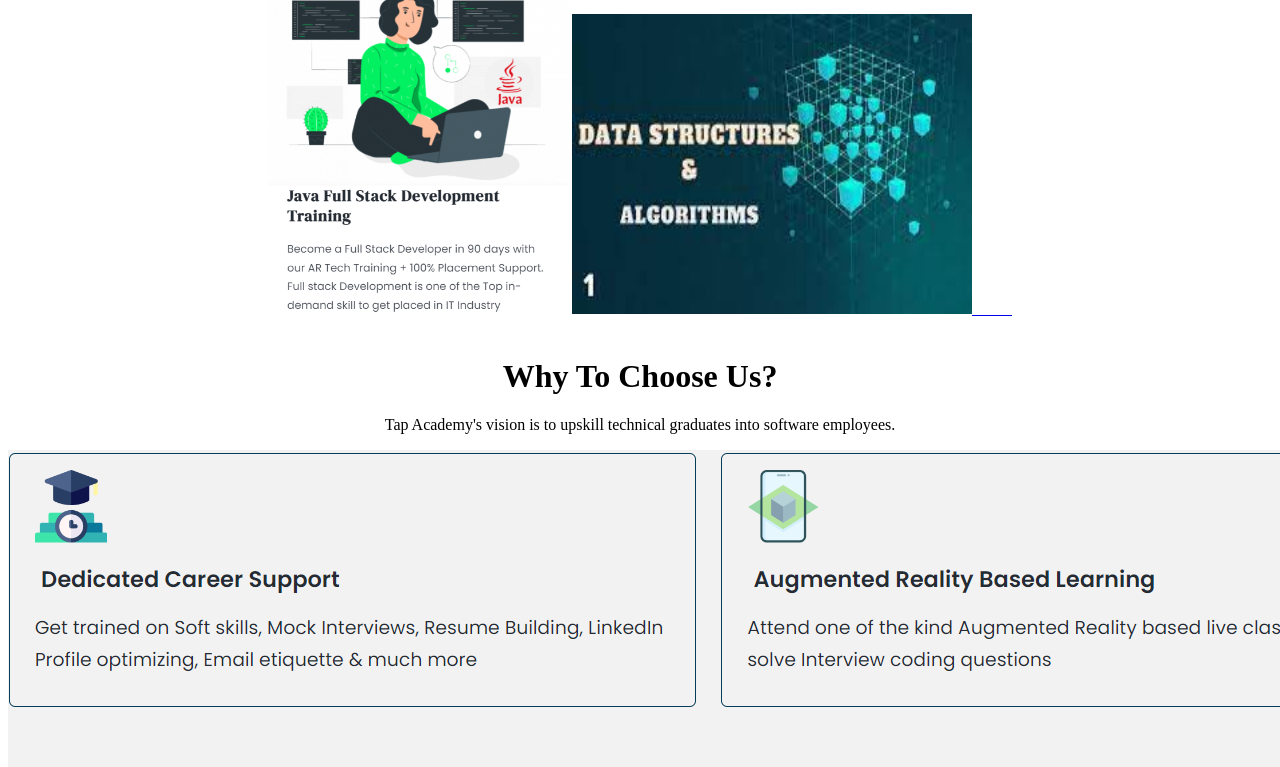
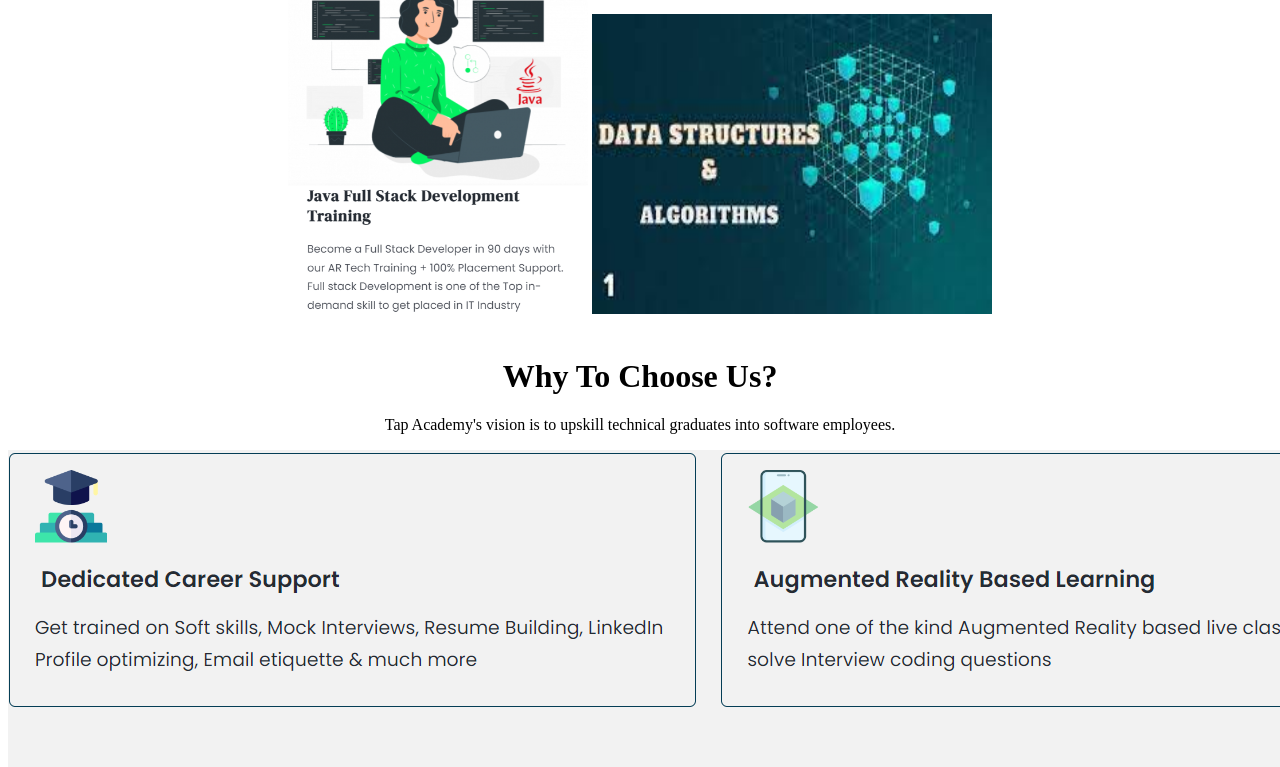
Before and after one commit to RanjithaHproject/portfolio.github.io, a plain HTML site: page home.html in a window 1280 px wide. Shown: the part 2959-3726 px from the top of the page. Drawn offline with Linux system fonts and the light colour scheme.

Commit message:
Add files via upload

```diff
--- a/home.html
+++ b/home.html
@@ -39,7 +39,7 @@
      <br>
               <center><h1>Our Career Programs</h1></center>
               <center><p>Explore our online courses designed by experts which offer students support, career counseling & Certification</p></center>
-                 <center><a href="full.html"  target="_self"><img src="java.png" alt="" height="400"></a> <a href="datas.html"  target="_self"><img src="data structure.jpg" alt="" height="300" width="400">&nbsp;&nbsp;&nbsp;&nbsp;&nbsp;&nbsp;&nbsp;&nbsp;&nbsp;&nbsp;</a></center>
+                 <center><a href="full.html"  target="_self"><img src="java.png" alt="" height="400"></a> <a href="datas.html"  target="_self"><img src="data structure.jpg" alt="" height="300" width="400"></a></center>
                  <br>
                  <center><h1>Why To Choose Us?</h1></center>
                  <center><p>Tap Academy's vision is to upskill technical graduates into software employees. </p></center>
```
